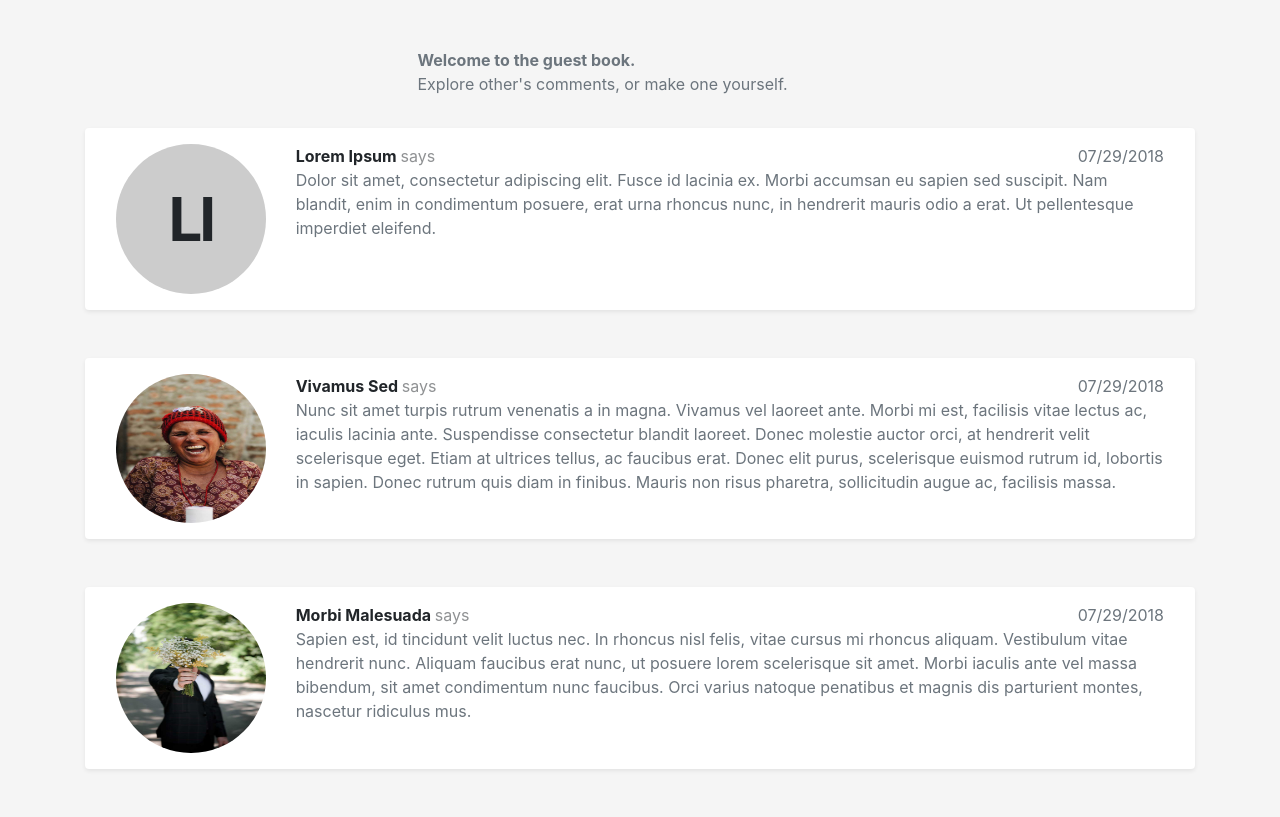
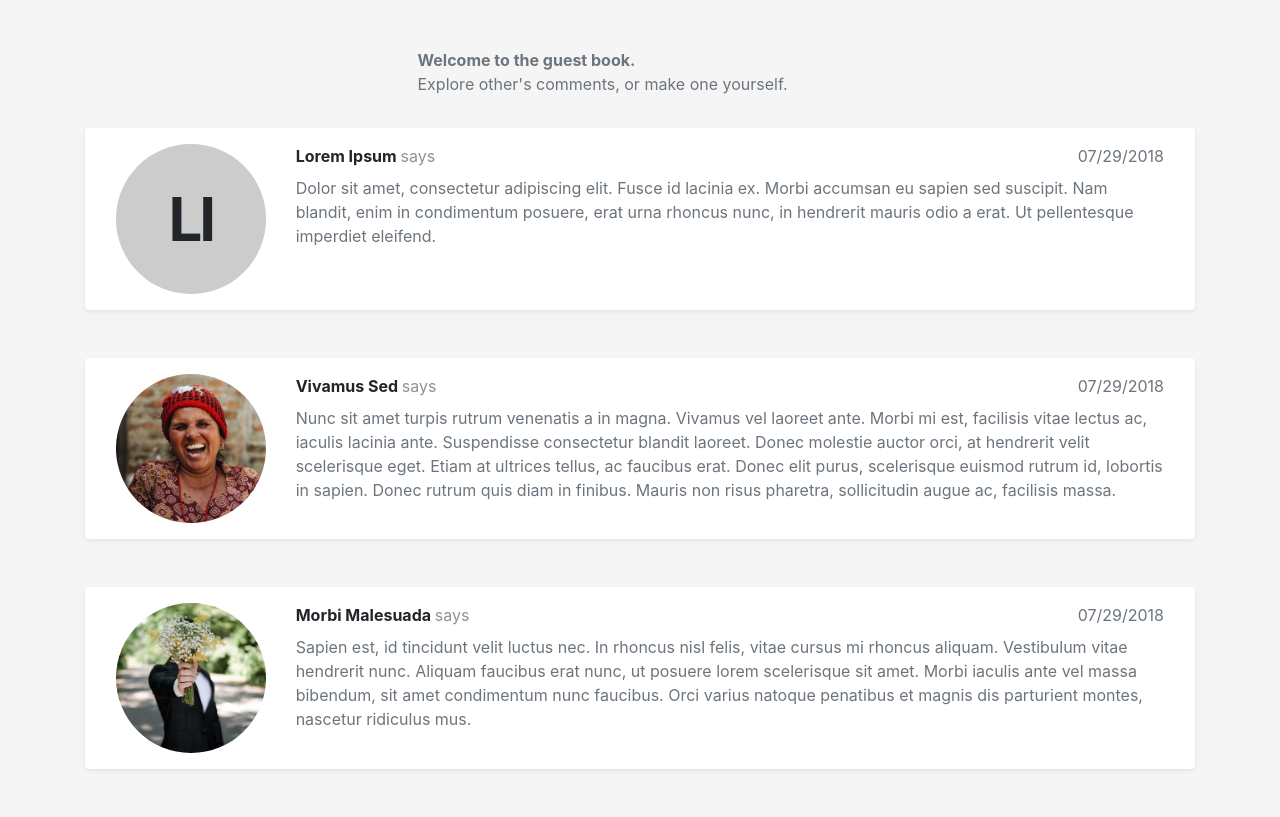
Before and after one commit to rwbaker/ITGM-724-Unit6, a PHP site: page / in a window 1280 px wide. Shown: the part 56-873 px from the top of the page. Run offline with PHP 8.4, Linux system fonts and the light colour scheme.

Commit message:
Comment & image style update

```diff
--- a/www/index.php
+++ b/www/index.php
@@ -149,7 +149,7 @@
                       <div class='col name'>$entryItem[0] <span class='low-priority-text'>says</span></div>
                       <div class='col date text-muted'>$entryItem[1]</div>
                     </div> <!-- END OF name/date row -->
-                    <div class='comment-body text-secondary'>
+                    <div class='comment-body text-secondary mt-2'>
                       $entryItem[2]
                     </div>
                   </div>
--- a/www/style/main.css
+++ b/www/style/main.css
@@ -26,7 +26,8 @@ body {
   /* background styles */
   background: #ccc;
   background-repeat: no-repeat;
-  background-size: 100% 100%;
+  background-size: cover;
+  background-position: center;
 
   /* text styles */
   font-size: 60px;
```
